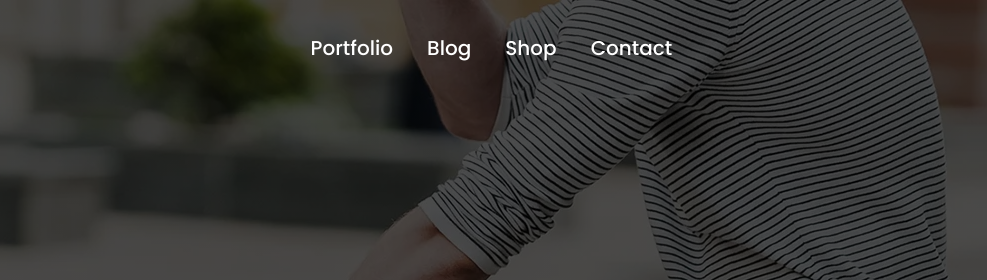
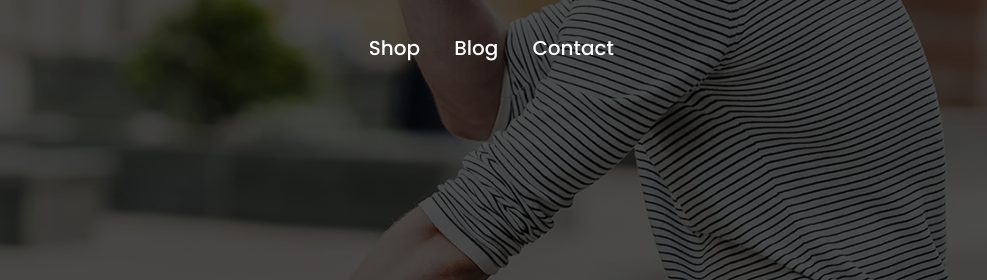
Before and after one commit to kwasi-OT/Ecommerce-website, a plain HTML site: page index.html in a window 1280 px wide. Shown: the top 280 px of the page, 137-1124 px from the left. Drawn offline with nearby package versions, Linux system fonts and the light colour scheme.

Commit message:
removed portfolio link

```diff
--- a/index.html
+++ b/index.html
@@ -30,9 +30,9 @@
                 </div>
                 <nav class="h-child nav-menu">
                     <ul>
-                        <li><a href="#">Portfolio</a></li>
+                        <!-- <li><a href="#">Portfolio</a></li> -->
+                        <li><a href="#shop">Shop</a></li>
                         <li><a href="#blog">Blog</a></li>
-                        <li><a href="#shop">Shop</a></li>
                         <li><a href="#">Contact</a></li>
                     </ul>
                 </nav>
```
